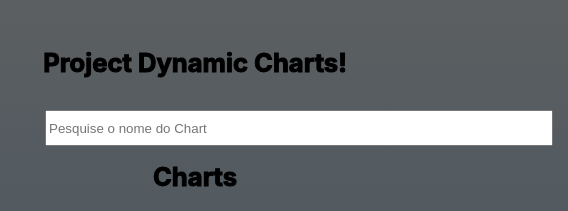
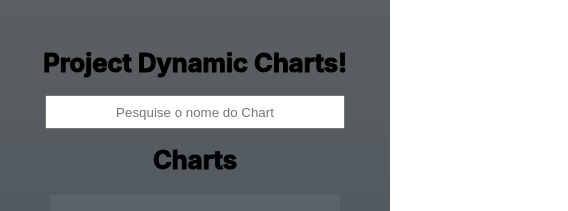
Before and after one commit to RAFILKLDEV/dynamic-charts, a React (Create React App) app: page / in a window 390 px wide. Shown: the top 211 px of the page, 568 px wide, since content can reach past the window. Built offline with nearby package versions, Linux system fonts and the light colour scheme; grey boxes are pictures that could not be loaded.

Commit message:
Css: corrigo bug de responsividade

```diff
--- a/src/App.css
+++ b/src/App.css
@@ -1,25 +1,21 @@
-body {
-  min-height: 100vh;
-  max-height: 100%;
-
-  background: linear-gradient(
-    to bottom,
-    rgb(92, 95, 97) 0%,
-    rgb(12, 58, 92) 100%
-  );
-}
-
 .App {
   text-align: center;
   padding: 30px;
 }
 
+.Search {
+  display: flex;
+  justify-content: center;
+  align-items: center;
+  margin: 15px;
+}
+
 .Search-input {
-  min-width: 150px;
-  max-width: 500px;
+  display: flex;
+  height: 30px;
+  padding: 0px;
   width: 500px;
-  margin: 15px;
-  height: 30px;
+  text-align: center;
 }
 
 .Charts {
@@ -60,3 +56,9 @@ body {
   font-weight: 700;
   -webkit-text-stroke: rgb(0, 0, 0) 1px;
 }
+
+@media screen and (max-width: 725px) {
+  .Search-input {
+    width: 100%;
+  }
+}
--- a/src/App.jsx
+++ b/src/App.jsx
@@ -1,8 +1,8 @@
 import { useState } from "react";
-import "./App.css";
 import Charts from "./components/charts/Charts";
 import Search from "./components/search/Search";
 import bebidas from "./bebidas.json";
+import "./App.css";
 
 function App() {
   const [search, setSearch] = useState("");
@@ -11,7 +11,7 @@ function App() {
     <div className="App">
       <h1 className="Title">Project Dynamic Charts!</h1>
       <Search search={search} setSearch={setSearch} />
-      <div className="Container">
+      <div>
         <div className="Title">Charts</div>
         <div className="Charts">
           {bebidas.map((e, i) => {
--- a/src/index.css
+++ b/src/index.css
@@ -1,13 +1,22 @@
 body {
+  min-height: 100vh;
+  max-height: 100%;
   margin: 0;
-  font-family: -apple-system, BlinkMacSystemFont, 'Segoe UI', 'Roboto', 'Oxygen',
-    'Ubuntu', 'Cantarell', 'Fira Sans', 'Droid Sans', 'Helvetica Neue',
+  padding: 0;
+
+  background: linear-gradient(
+    to bottom,
+    rgb(92, 95, 97) 0%,
+    rgb(12, 58, 92) 100%
+  );
+  font-family: -apple-system, BlinkMacSystemFont, "Segoe UI", "Roboto", "Oxygen",
+    "Ubuntu", "Cantarell", "Fira Sans", "Droid Sans", "Helvetica Neue",
     sans-serif;
   -webkit-font-smoothing: antialiased;
   -moz-osx-font-smoothing: grayscale;
 }
 
 code {
-  font-family: source-code-pro, Menlo, Monaco, Consolas, 'Courier New',
+  font-family: source-code-pro, Menlo, Monaco, Consolas, "Courier New",
     monospace;
 }
```
